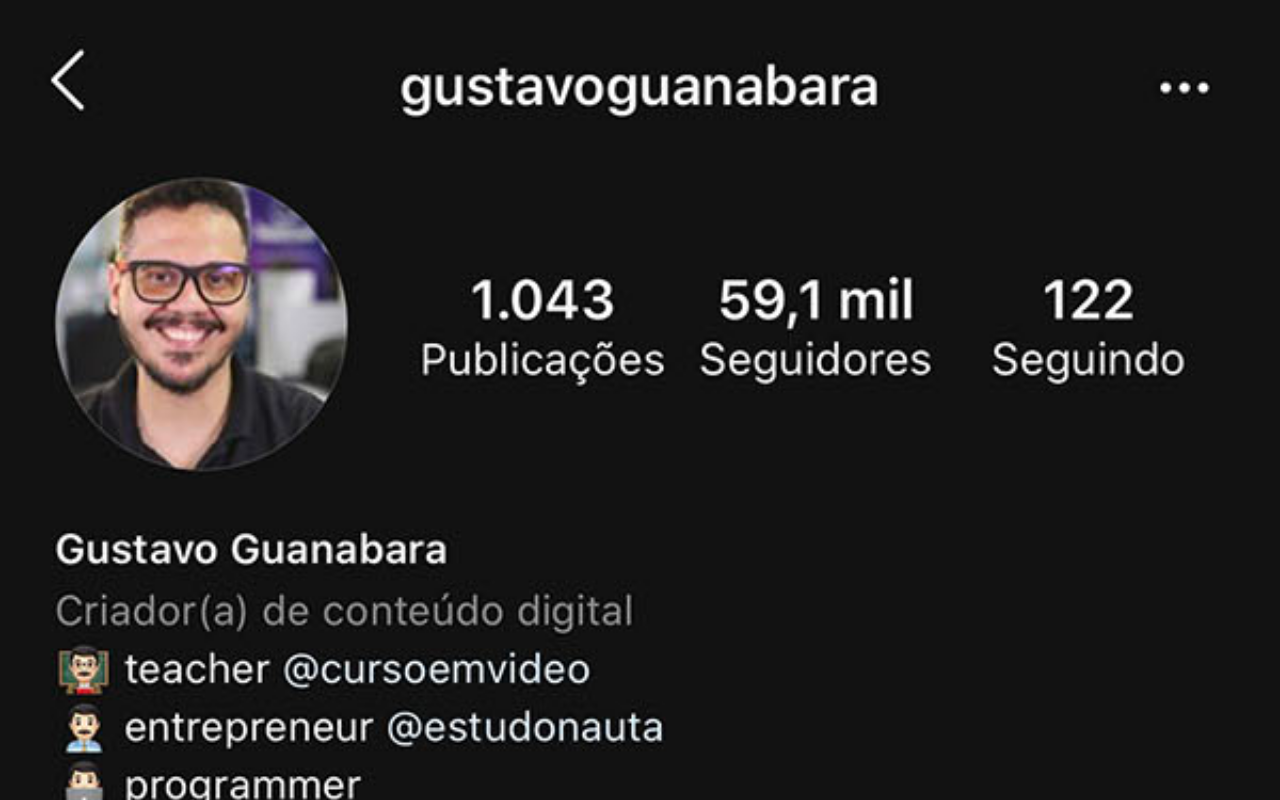
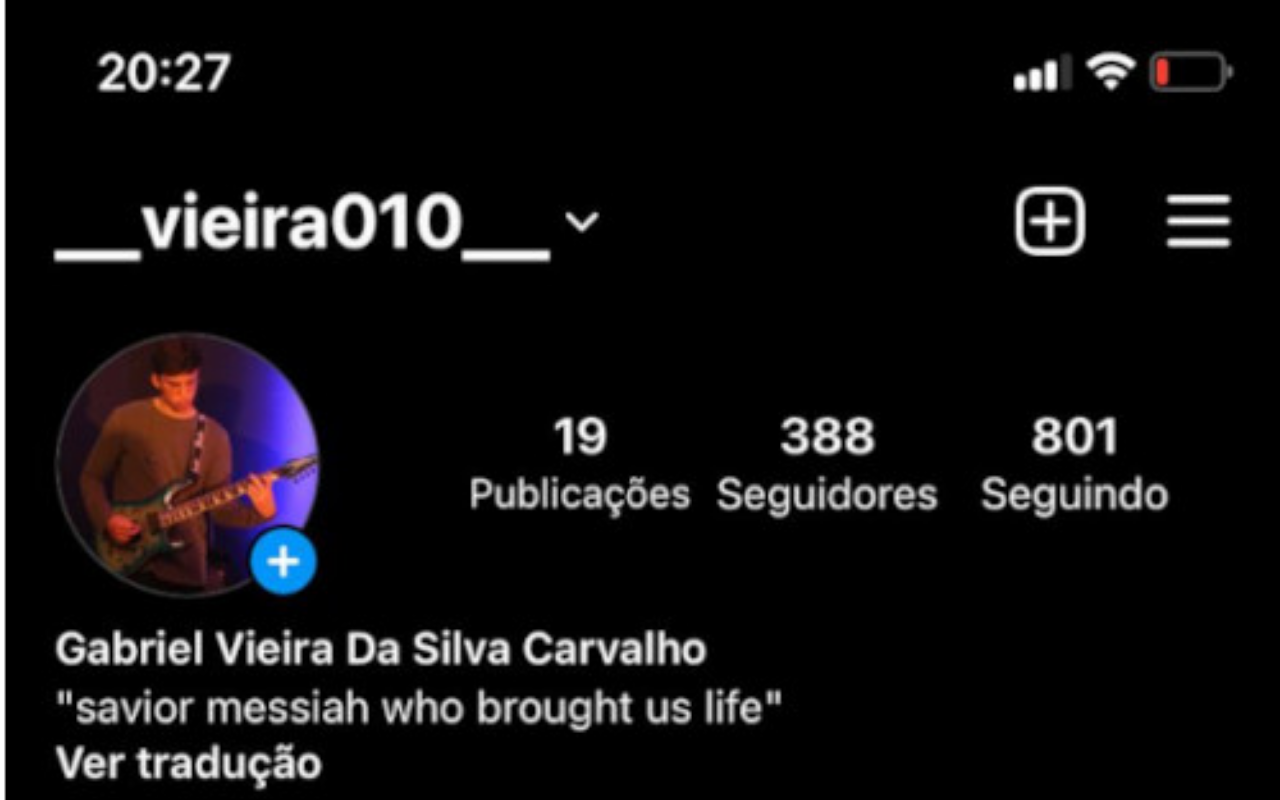
Before and after one commit to gabrielvieira-web/projeto-social, a plain HTML site: page instagram.html in a window 1280 px wide. Shown: the top 800 px of the page. Drawn offline with Linux system fonts and the light colour scheme.

Commit message:
foto nova

```diff
--- a/instagram.html
+++ b/instagram.html
@@ -8,7 +8,7 @@
     <link rel="stylesheet" href="estilos/social.css">
 </head>
 <body>
-    <img src="imagens/tela-instagram.jpg" alt="Instagram">
+    <img src="imagens/tela-instagram1.jpg" alt="Instagram">
     <a href="https://www.instagram.com/gustavoguanabara/" target="_blank">ACESSE</a>
 </body>
 </html>
```
Also changed, not shown: imagens/tela-instagram1.jpg (added).
